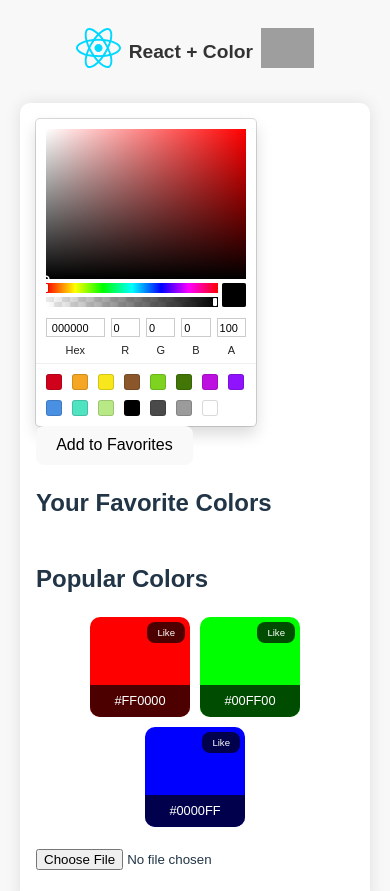
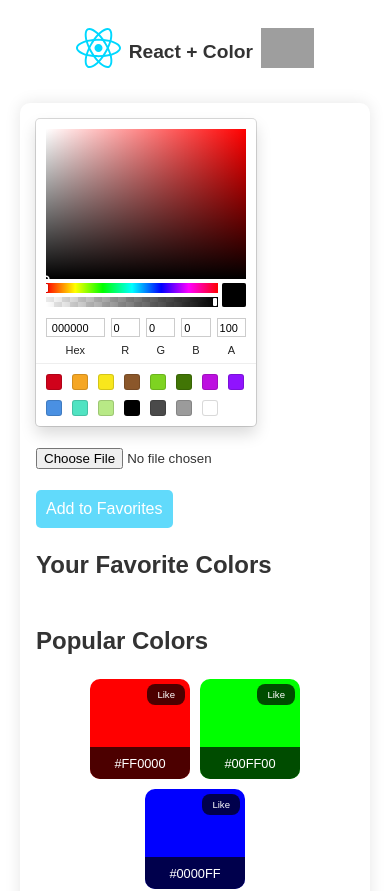
Before and after one commit to Dragonfly929/wd-react-color-picker, a React (Vite) app: page / in a window 390 px wide. Shown: the top 891 px of the page. Built offline with nearby package versions, Linux system fonts and the light colour scheme; grey boxes are pictures that could not be loaded.

Commit message:
Implement custom theme with light/dark versions

```diff
--- a/src/App.css
+++ b/src/App.css
@@ -1,7 +1,6 @@
 /* Global styles */
 body {
   font-family: Arial, sans-serif;
-  background-color: #f8f8f8;
   margin: 0;
   padding: 0;
 }
@@ -21,6 +20,13 @@ body {
 
 .logo:hover {
   filter: drop-shadow(0 0 0.5rem #646cffaa);
+  animation: rotateLogo 1s linear forwards; /* Apply rotation animation on hover */
+}
+
+@keyframes rotateLogo {
+  100% {
+    transform: rotate(360deg); /* Rotate logo 360 degrees */
+  }
 }
 
 .logo.react:hover {
@@ -38,16 +44,16 @@ body {
 .header h1 {
   margin: 0;
   font-size: 2em;
-  color: #333;
 }
 
 /* Card styles */
 .card {
-  background-color: #fff;
+  background-color: var(--bg-color);
   box-shadow: 0 0 1rem rgba(0, 0, 0, 0.1);
   border-radius: 10px;
   padding: 2em;
   margin-bottom: 20px;
+  color: var(--text-color);
 }
 
 /* Color picker container */
@@ -63,7 +69,6 @@ body {
 
 .container-title {
   font-size: 1.5em;
-  color: #333;
   margin-bottom: 10px;
 }
 
@@ -114,7 +119,7 @@ body {
   position: absolute;
   top: 5px;
   right: 5px;
-  background-color: rgba(0, 0, 0, 0.7);
+  background-color: rgba(0, 0, 0, 0.7); /* Adjusted color for better visibility in dark mode */
   border: none;
   cursor: pointer;
   color: #fff;
@@ -125,7 +130,7 @@ body {
 
 .like-button:hover,
 .remove-button:hover {
-  background-color: #333;
+  background-color: rgba(0, 0, 0, 0.9); /* Adjusted color for better visibility in dark mode */
 }
 
 /* Uploaded image styles */
@@ -199,3 +204,70 @@ body {
     padding: 1em;
   }
 }
+
+.color-picker-image-container {
+  display: flex;
+  justify-content: space-between;
+}
+
+.color-picker-container,
+.image-upload-container {
+  width: 48%;
+}
+
+.image-container {
+  width: 48%;
+}
+
+@media (max-width: 768px) {
+  .color-picker-image-container {
+    flex-direction: column;
+    align-items: stretch;
+  }
+
+  .color-picker-container,
+  .image-upload-container,
+  .image-container {
+    width: 100%;
+  }
+}
+
+/* Add this CSS */
+
+.favorite-button-container {
+  margin-top: 20px;
+}
+
+.add-favorite-button {
+  background-color: #61dafb;
+  color: #fff;
+  border: none;
+  padding: 10px 10px;
+  border-radius: 5px;
+  cursor: pointer;
+  transition: background-color 0.3s;
+}
+
+.add-favorite-button:hover {
+  background-color: #007bff;
+}
+
+.space {
+  width: 5px;
+}
+
+/* Light Theme */
+.light {
+  --bg-color: #ffffff;
+}
+
+/* Dark Theme */
+.dark {
+  --bg-color: #333333;
+  --text-color: #ffffff; /* Text color for dark mode */
+}
+
+body {
+  background-color: var(--bg-color);
+  color: var(--text-color, #333); /* Default text color */
+}
--- a/src/App.jsx
+++ b/src/App.jsx
@@ -14,6 +14,7 @@ function App() {
     { color: '#0000FF', liked: false }
   ]);
   const [notification, setNotification] = useState(null);
+  const [theme, setTheme] = useState('light'); // 'light' or 'dark'
   const imageRef = useRef(null);
 
   const handleImageUpload = (e) => {
@@ -94,8 +95,12 @@ function App() {
     }, 2000);
   };
 
+  const toggleTheme = () => {
+    setTheme(theme === 'light' ? 'dark' : 'light');
+  };
+
   return (
-    <div className="app-container">
+    <div className={`app-container ${theme}`}>
       <header className="header">
         <a href="https://react.dev" target="_blank" rel="noopener noreferrer">
           <img src={reactLogo} className="logo react" alt="React logo" />
@@ -106,12 +111,37 @@ function App() {
         </a>
       </header>
       <div className="card">
-        <div className="color-picker-container">
-          <SketchPicker
-            color={color}
-            onChange={(color) => setColor(color.hex)}
-          />
-          <button onClick={addToFavorites}>Add to Favorites</button>
+        <div className="color-picker-image-container">
+          <div className="color-picker-container">
+            <SketchPicker
+              color={color}
+              onChange={(color) => setColor(color.hex)}
+            />
+          </div>
+          <div className="space"></div>
+          <div className="image-upload-container">
+            <input type="file" onChange={handleImageUpload} accept="image/*" />
+          </div>
+          {image && (
+            <div className="image-container">
+              <div className="image-wrapper" style={{ backgroundColor: color }}>
+                <img
+                  src={image}
+                  alt="Uploaded"
+                  className="uploaded-image"
+                  ref={imageRef}
+                />
+              </div>
+              <div className="download-container">
+                {image && <button onClick={handleDownload}>Download Image</button>}
+              </div>
+            </div>
+          )}
+        </div>
+        <div className="favorite-button-container">
+          <button className="add-favorite-button" onClick={addToFavorites}>
+            <i className="fas fa-star"></i> Add to Favorites
+          </button>
         </div>
         {notification && (
           <div className="notification">
@@ -148,23 +178,10 @@ function App() {
             ))}
           </div>
         </div>
-        <div className="image-upload-container">
-          <input type="file" onChange={handleImageUpload} accept="image/*" />
-        </div>
-        <div className="image-container">
-          {image && (
-            <div className="image-wrapper" style={{ backgroundColor: color }}>
-              <img
-                src={image}
-                alt="Uploaded"
-                className="uploaded-image"
-                ref={imageRef}
-              />
-            </div>
-          )}
-        </div>
-        <div className="download-container">
-          {image && <button onClick={handleDownload}>Download Image</button>}
+        <div className="theme-toggle-container">
+          <button className="theme-toggle-button" onClick={toggleTheme}>
+            {theme === 'light' ? 'Switch to Dark Mode' : 'Switch to Light Mode'}
+          </button>
         </div>
       </div>
       <p className="read-the-docs">
```
